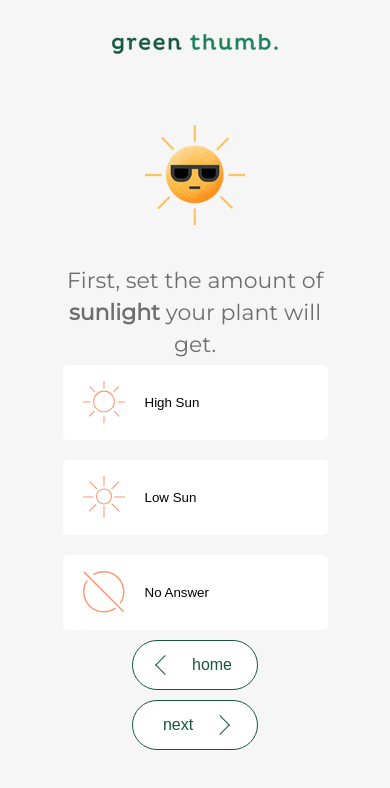
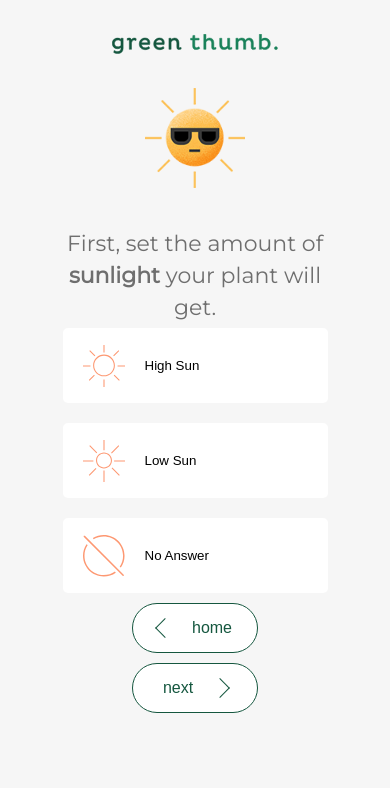
Before and after one commit to maanolfi/greenthumb, a React (Create React App) app: page /questions in a window 390 px wide. Shown: the top 788 px of the page. Built offline with nearby package versions, Linux system fonts and the light colour scheme; no server answers.

Commit message:
test-zeit-mobile-result

```diff
--- a/src/components/SideLogo/styles.js
+++ b/src/components/SideLogo/styles.js
@@ -30,9 +30,10 @@ export const Line = styled.div`
   margin-top: -10px;
 
   @media (max-width: 768px) {
-    width: 100px;
+    width: 10px;
     height: 10px;
     display: none;
     margin: 0;
+
   }
 `
--- a/src/pages/Questions/index.js
+++ b/src/pages/Questions/index.js
@@ -140,8 +140,8 @@ export default function Questions() {
 
   return (
     <Container>
+      <SideLogo />
 
-      <SideLogo />
       <Wrapper idClick={clickname}>
         <Header>
           <img src={answerHeaders[indexPage].logo} alt={answerHeaders[indexPage].title()}/>
--- a/src/pages/Questions/styles.js
+++ b/src/pages/Questions/styles.js
@@ -5,7 +5,7 @@ import pointer from '../../assets/icons/pointer.svg';
 export const Container = styled.div`
   background-color: #f6f6f6;
   width: 100%;
-  height: 100vh;
+  height: auto;
 
   display: grid;
   grid-template-columns: 0.05fr 1fr;
@@ -33,8 +33,8 @@ export const Container = styled.div`
     }
 
     @media (max-width: 768px) {
-      grid-template-columns: 1fr;
-      grid-template-rows: 0.5fr 1fr;
+      display: flex;
+      flex-direction: column;
     }
 
 `;
@@ -51,7 +51,6 @@ export const Wrapper = styled.div`
 
   @media (max-width: 768px) {
     width: 100vw;
-    height: auto;
   }
 
 `;
@@ -209,6 +208,7 @@ export const Button = styled.button`
 
       @media (max-width: 768px) {
         margin-top: 10px;
+        margin-bottom: 0;
       }
 
 
--- a/src/pages/Results/styles.js
+++ b/src/pages/Results/styles.js
@@ -11,8 +11,15 @@ export const Container = styled.div`
   grid-template-columns: 0.05fr 1fr;
 
   @media (max-width: 768px) {
-    display: flex;
-    flex-direction: column;
+    width: 100vw;
+    height: 500px;
+
+
+    img.side-logo {
+      width: 80vw;
+      left: 10vw;
+      position: fixed;
+    }
   }
 `;
 
@@ -26,6 +33,10 @@ export const Wrapper = styled.div`
 export const Header = styled(Wrapper)`
   max-width: 598px;
 
+  img {
+    margin-top: 30px;
+  }
+
   p {
     font-weight: bold;
     font-size: 65px;
@@ -36,8 +47,10 @@ export const Header = styled(Wrapper)`
   }
 
   @media (max-width: 768px) {
-    max-width: 245px;
-    top: 60px;
+    width: 80vw;
+
+    top: 50px;
+    left: 10vw;
     position: fixed;
 
     img {
@@ -62,9 +75,8 @@ export const Header = styled(Wrapper)`
 
     @media (max-width: 768px) {
       flex-flow: row nowrap;
+      margin-top: 230px;
       position: relative;
-      top: 160px;
-
     }
 
     .plants-card {
```
